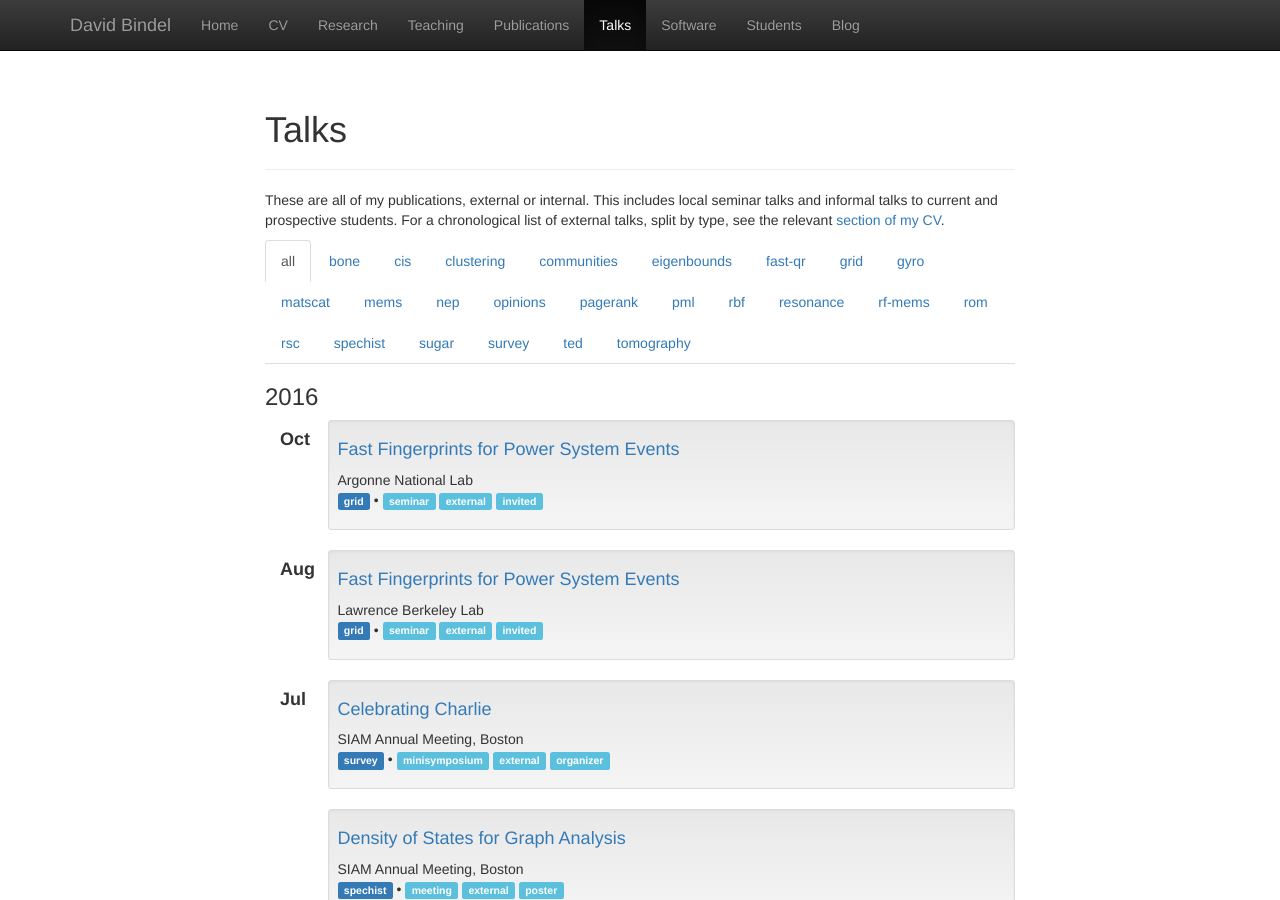
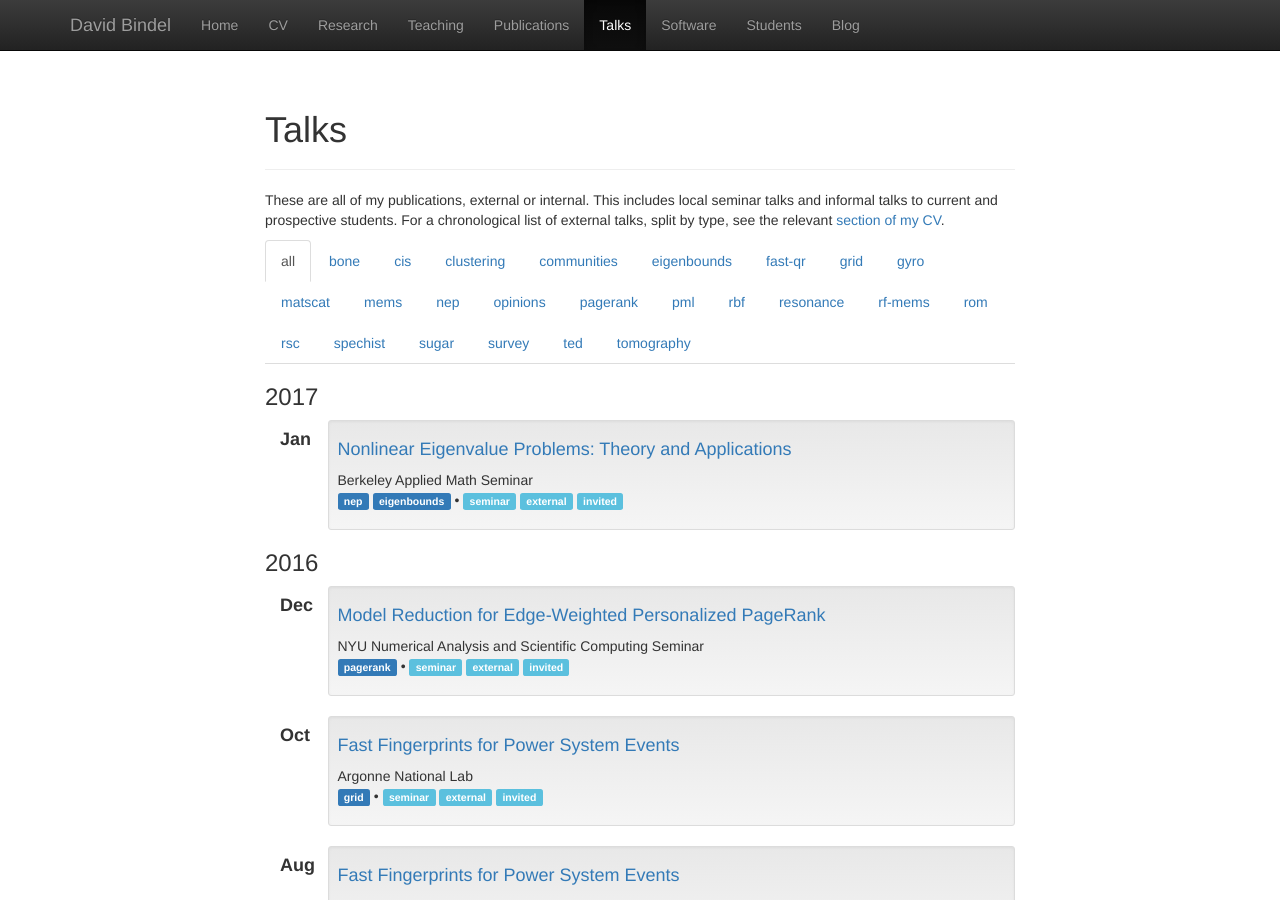
Before and after one commit to dbindel/cornell_web, a Jekyll site: the page built from talks.html, in a window 1280 px wide and 900 px high. Built offline with Jekyll 4.4.1, drawn with Linux system fonts in a browser that asks for light colours; nearby versions of some CDN libraries.

Commit message:
Update bibliography and presentations.

```diff
--- a/_data/present.yml
+++ b/_data/present.yml
@@ -942,3 +942,15 @@
   tags: [grid]
   where: Argonne National Lab
   type: [seminar, external, invited]
+-
+  file: 2016-12-nyu/nyu-dec16.pdf
+  title: "Model Reduction for Edge-Weighted Personalized PageRank"
+  tags: [pagerank]
+  where: NYU Numerical Analysis and Scientific Computing Seminar
+  type: [seminar, external, invited]
+-
+  file: 2017-01-berkeley/berkeley-jan17.pdf
+  title: "Nonlinear Eigenvalue Problems: Theory and Applications"
+  tags: [nep, eigenbounds]
+  where: Berkeley Applied Math Seminar
+  type: [seminar, external, invited]
```
Also changed, not shown: _bibliography/references.bib (+12 -1 lines).
